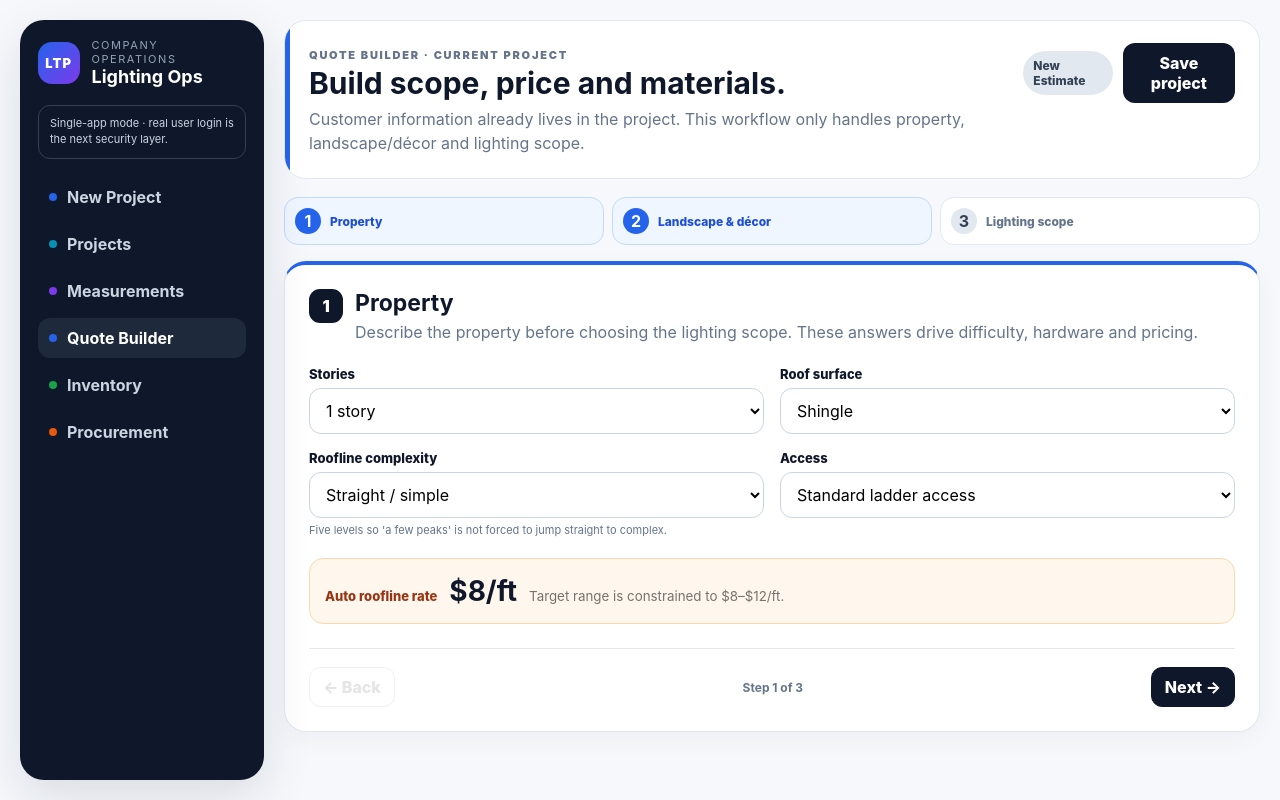
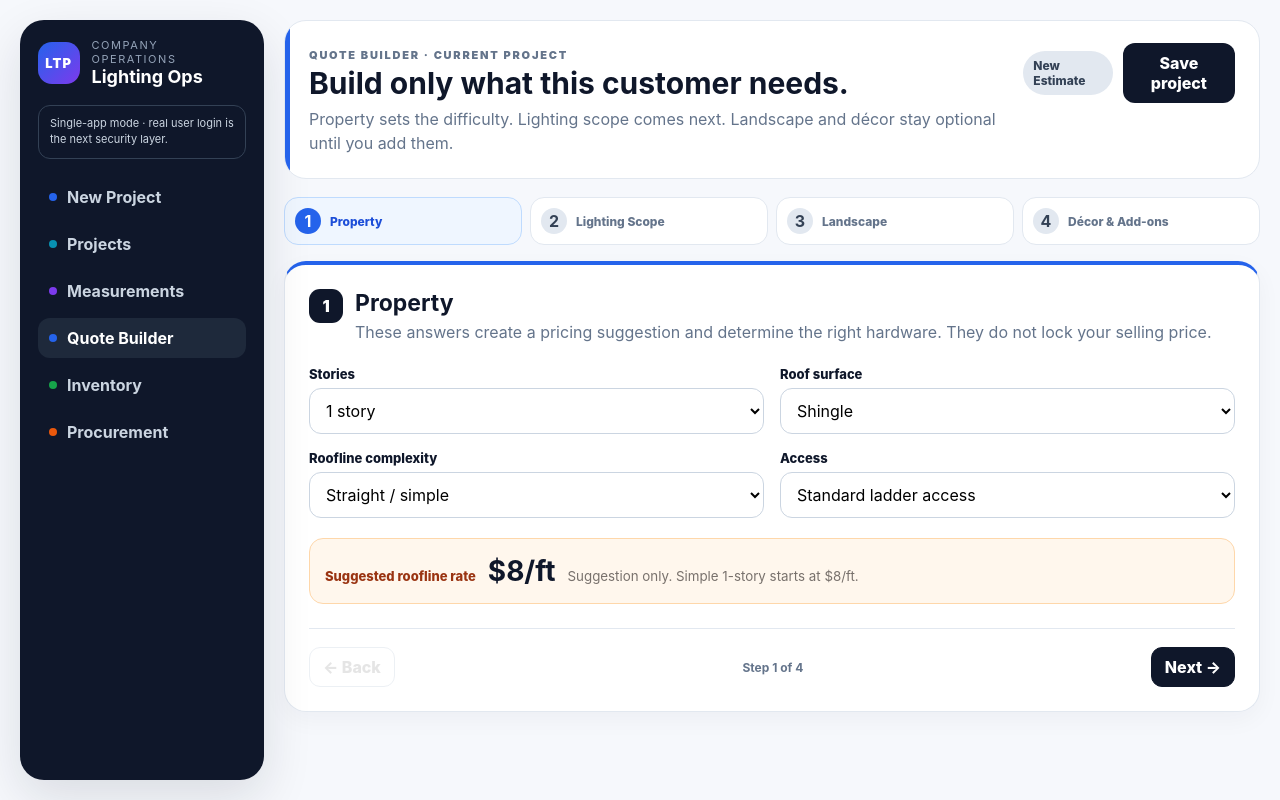
Before and after one commit to lightthepeak-sys/LTP, a React (Vite) app: page / in a window 1280 px wide. Both pictures are taken after a click on the button "Quote Builder". Built offline with nearby package versions, Linux system fonts and the light colour scheme.

Commit message:
Rebuild quote flow with progressive landscape and decor add-ons

```diff
--- a/src/App.tsx
+++ b/src/App.tsx
@@ -3,7 +3,7 @@ import { useEffect, useMemo, useState } from "react";
 type Service = "Christmas" | "Permanent";
 type Status = "New Estimate" | "Quote Approved" | "Quote Not Approved";
 type LandscapeItem = { id:string; type:"Palm"|"Tree"|"Bush"|"Column"; preset:string; count:number; strandsEach:number };
-type DecorItem = { id:string; type:"Wreath"|"Garland"|"Snowflake"|"Tree Drop"; preset:string; count:number; amount:number };
+type DecorItem = { id:string; type:"Wreath"|"Garland"|"Snowflake"|"Tree Drop"|"Ground Stakes"; preset:string; count:number; amount:number };
 type Tab = "new" | "quote" | "measure" | "projects" | "inventory" | "purchasing";
 type POStatus = "Draft" | "Ordered" | "Partially Received" | "Received" | "Cancelled";
 type POLine = { key:string; quantity:number; unitCost:number; received:number };
@@ -18,7 +18,7 @@ type Project = {
   stories:number; roofSurface:string; complexity:string; access:string;
   bushFt:number; bushStrandsOverride:number; palmStrands:number; treeStrands:number; columnStrands:number;
   wreathSize:number; wreathQty:number; garlandFt:number; snowflakes:number; treeDrops:number;
-  permanentFt:number; permanentCoverage:string; permanentRate:number;
+  roofRate:number; permanentFt:number; permanentCoverage:string; permanentRate:number;
   landscapeItems?:LandscapeItem[]; decorItems?:DecorItem[];
 };
 
@@ -89,7 +89,7 @@ const emptyProject=():Project=>({
   stories:1,roofSurface:"Shingle",complexity:"Straight / simple",access:"Standard ladder access",
   bushFt:0,bushStrandsOverride:0,palmStrands:0,treeStrands:0,columnStrands:0,
   wreathSize:48,wreathQty:0,garlandFt:0,snowflakes:0,treeDrops:0,
-  permanentFt:0,permanentCoverage:"Front Only",permanentRate:35,landscapeItems:[],decorItems:[]
+  roofRate:8,permanentFt:0,permanentCoverage:"Front Only",permanentRate:35,landscapeItems:[],decorItems:[]
 });
 
 function loadProjects():Project[]{
@@ -125,6 +125,12 @@ export default function App(){
   const [poLineKey,setPoLineKey]=useState("c9Sun");
   const [poLineQty,setPoLineQty]=useState(500);
   const [poLines,setPoLines]=useState<POLine[]>([]);
+  const [landscapePreset,setLandscapePreset]=useState("Small Palm");
+  const [landscapeCount,setLandscapeCount]=useState(1);
+  const [decorType,setDecorType]=useState<DecorItem["type"]>("Wreath");
+  const [decorPreset,setDecorPreset]=useState("48 in");
+  const [decorCount,setDecorCount]=useState(1);
+  const [decorAmount,setDecorAmount]=useState(9);
 
   useEffect(()=>{localStorage.setItem(STORAGE,JSON.stringify(projects))},[projects]);
   useEffect(()=>{localStorage.setItem(PO_STORAGE,JSON.stringify(purchaseOrders))},[purchaseOrders]);
@@ -135,7 +141,7 @@ export default function App(){
     if(project.service==="Permanent"){
       const sell=project.permanentFt*project.permanentRate;
       const material=0;
-      return {selling:sell,material,gp:sell-material,gm:sell?sell?((sell-material)/sell)*100:0:0,roofRate:0,
+      return {selling:sell,material,gp:sell-material,gm:sell?sell?((sell-material)/sell)*100:0:0,roofRate:0,suggestedRoofRate:0,
         roofBulbs:0,ridgeBulbs:0,groundBulbs:0,bushStrands:0,miniStrands:0};
     }
     let base=project.stories===1?8:project.stories===2?9:10;
@@ -144,7 +150,8 @@ export default function App(){
     if(project.roofSurface==="Metal")base+=.25;
     if(project.access==="Difficult / steep")base+=.5;
     if(project.access==="Special equipment")base+=1;
-    const roofRate=Math.min(12,Math.max(8,base));
+    const suggestedRoofRate=Math.min(12,Math.max(8,base));
+    const roofRate=project.roofRate>0?project.roofRate:8;
     const roofBulbs=Math.ceil((project.roofFt+project.garageFt+project.windowFt)/1.25);
     const ridgeBulbs=Math.ceil(project.ridgeFt/1.25);
     const groundBulbs=Math.ceil(project.groundFt/1.25);
@@ -170,7 +177,7 @@ export default function App(){
       minleonUsed*INV.miniSun.cost+s4Used*INV.s4Mini.cost+
       (decorItems.length?decorItems.filter(i=>i.type==="Wreath").reduce((s,i)=>s+i.count*(i.preset==="48 in"?INV.wreath48.cost:i.preset==="36 in"?85:300),0):project.wreathQty*(project.wreathSize===48?INV.wreath48.cost:project.wreathSize===36?85:300))+
       (decorItems.length?decorItems.filter(i=>i.type==="Garland").reduce((s,i)=>s+Math.ceil(i.amount/9)*INV.garland9.cost,0):Math.ceil(project.garlandFt/9)*INV.garland9.cost);
-    return {selling,material,gp:selling-material,gm:selling?((selling-material)/selling)*100:0,roofRate,roofBulbs,ridgeBulbs,groundBulbs,bushStrands,miniStrands};
+    return {selling,material,gp:selling-material,gm:selling?((selling-material)/selling)*100:0,roofRate,suggestedRoofRate,roofBulbs,ridgeBulbs,groundBulbs,bushStrands,miniStrands};
   },[project]);
 
   const projectUsage=(p:Project)=>{
@@ -264,6 +271,33 @@ export default function App(){
   function openProject(p:Project){setProject(p);setStep(1);setTab("quote")}
   function deleteProject(id:string){setProjects(p=>p.filter(x=>x.id!==id));if(project.id===id)newProject()}
 
+  function addLandscape(){
+    const preset=LANDSCAPE_PRESETS[landscapePreset]; if(!preset||landscapeCount<=0)return;
+    const item:LandscapeItem={id:uid(),type:preset.type,preset:landscapePreset,count:landscapeCount,strandsEach:preset.strands};
+    setProject(p=>({...p,landscapeItems:[...(p.landscapeItems||[]),item],updatedAt:new Date().toISOString()}));
+  }
+  function updateLandscape(id:string,patch:Partial<LandscapeItem>){
+    setProject(p=>({...p,landscapeItems:(p.landscapeItems||[]).map(i=>i.id===id?{...i,...patch}:i),updatedAt:new Date().toISOString()}));
+  }
+  function removeLandscape(id:string){
+    setProject(p=>({...p,landscapeItems:(p.landscapeItems||[]).filter(i=>i.id!==id),updatedAt:new Date().toISOString()}));
+  }
+  function addDecor(){
+    if(decorCount<=0)return;
+    const item:DecorItem={id:uid(),type:decorType,preset:decorPreset,count:decorCount,amount:decorAmount};
+    if(decorType==="Ground Stakes"){
+      setProject(p=>({...p,groundFt:decorAmount,decorItems:[...(p.decorItems||[]).filter(i=>i.type!=="Ground Stakes"),item],updatedAt:new Date().toISOString()}));
+    }else{
+      setProject(p=>({...p,decorItems:[...(p.decorItems||[]),item],updatedAt:new Date().toISOString()}));
+    }
+  }
+  function removeDecor(id:string){
+    setProject(p=>{
+      const old=(p.decorItems||[]).find(i=>i.id===id);
+      return {...p,groundFt:old?.type==="Ground Stakes"?0:p.groundFt,decorItems:(p.decorItems||[]).filter(i=>i.id!==id),updatedAt:new Date().toISOString()};
+    });
+  }
+
   const suppliers=["CLC USA","S4","LGL","Dekra-Lite","Commercial Christmas Supply","Other"];
 
   function addPOLine(){
@@ -331,96 +365,112 @@ export default function App(){
 
       {tab==="quote"&&<section className="page">
         <div className="page-head blue-head">
-          <div><span className="eyebrow">Quote Builder · {project.customer||"Current project"}</span><h1>Build scope, price and materials.</h1><p>Customer information already lives in the project. This workflow only handles property, landscape/décor and lighting scope.</p></div>
+          <div><span className="eyebrow">Quote Builder · {project.customer||"Current project"}</span><h1>Build only what this customer needs.</h1><p>Property sets the difficulty. Lighting scope comes next. Landscape and décor stay optional until you add them.</p></div>
           <div className="head-actions"><span className={"status-pill "+project.status.toLowerCase().replaceAll(" ","-")}>{project.status}</span><button className="primary" onClick={saveProject}>{savedFlash||"Save project"}</button></div>
         </div>
 
-        <div className="stepper three-steps">
+        <div className="stepper four-steps">
           <StepDot n={1} label="Property" active={step===1} done={step>1} onClick={()=>setStep(1)}/>
-          <StepDot n={2} label="Landscape & décor" active={step===1} done={step>2} onClick={()=>setStep(2)}/>
-          <StepDot n={3} label="Lighting scope" active={step===2} done={false} onClick={()=>setStep(3)}/>
+          <StepDot n={2} label="Lighting Scope" active={step===2} done={step>2} onClick={()=>setStep(2)}/>
+          <StepDot n={3} label="Landscape" active={step===3} done={step>3} onClick={()=>setStep(3)}/>
+          <StepDot n={4} label="Décor & Add-ons" active={step===4} done={false} onClick={()=>setStep(4)}/>
         </div>
 
         <div className={"wizard-card step-"+step}>
           {step===1&&<>
-            <div className="section-title"><span>1</span><div><h2>Property</h2><p>Describe the property before choosing the lighting scope. These answers drive difficulty, hardware and pricing.</p></div></div>
+            <div className="section-title"><span>1</span><div><h2>Property</h2><p>These answers create a pricing suggestion and determine the right hardware. They do not lock your selling price.</p></div></div>
             <div className="form-grid two">
               <Field label="Stories"><select className="input" value={project.stories} onChange={e=>set("stories",+e.target.value)}><option value={1}>1 story</option><option value={2}>2 stories</option><option value={3}>3 stories</option></select></Field>
               <Field label="Roof surface"><select className="input" value={project.roofSurface} onChange={e=>set("roofSurface",e.target.value)}><option>Shingle</option><option>Tile</option><option>Metal</option><option>Mixed / Other</option></select></Field>
-              <Field label="Roofline complexity" hint="Five levels so 'a few peaks' is not forced to jump straight to complex."><select className="input" value={project.complexity} onChange={e=>set("complexity",e.target.value)}>{Object.keys(complexityRates).map(x=><option key={x}>{x}</option>)}</select></Field>
+              <Field label="Roofline complexity"><select className="input" value={project.complexity} onChange={e=>set("complexity",e.target.value)}>{Object.keys(complexityRates).map(x=><option key={x}>{x}</option>)}</select></Field>
               <Field label="Access"><select className="input" value={project.access} onChange={e=>set("access",e.target.value)}><option>Standard ladder access</option><option>Difficult / steep</option><option>Special equipment</option></select></Field>
             </div>
-            {project.service==="Christmas"&&<div className="rate-display"><span>Auto roofline rate</span><strong>{money(estimate.roofRate)}/ft</strong><small>Target range is constrained to $8–$12/ft.</small></div>}
+            {project.service==="Christmas"&&<div className="rate-display suggestion-rate"><span>Suggested roofline rate</span><strong>{money(estimate.suggestedRoofRate)}/ft</strong><small>Suggestion only. Simple 1-story starts at $8/ft.</small></div>}
           </>}
 
-          {step===2&&<>
-            <div className="section-title"><span>2</span><div><h2>Landscape & décor</h2><p>Add only what is actually in the design. Use the measurement tool for trees, columns and irregular bushes when needed.</p></div></div>
-            <div className="subgroup green-group">
-              <h3>Mini-light areas</h3>
-              <div className="form-grid four">
-                <Field label="Bush measurement · ft" hint="Quick method: measured feet ÷ 25, always round up."><input className="input" type="number" min="0" value={project.bushFt} onChange={e=>set("bushFt",+e.target.value)}/></Field>
-                <Field label="Bush strands override" hint="Use this when Photo Measure gives a more accurate surface-area result."><input className="input" type="number" min="0" value={project.bushStrandsOverride} onChange={e=>set("bushStrandsOverride",+e.target.value)}/></Field>
-                <Field label="Palm strands"><input className="input" type="number" min="0" value={project.palmStrands} onChange={e=>set("palmStrands",+e.target.value)}/></Field>
-                <Field label="Tree strands"><input className="input" type="number" min="0" value={project.treeStrands} onChange={e=>set("treeStrands",+e.target.value)}/></Field>
-                <Field label="Column / pillar strands"><input className="input" type="number" min="0" value={project.columnStrands} onChange={e=>set("columnStrands",+e.target.value)}/></Field>
+          {step===2&&project.service==="Christmas"&&<>
+            <div className="section-title"><span>2</span><div><h2>Lighting Scope</h2><p>Start with the core lighting. A roofline-only customer can finish this step without seeing every optional product.</p></div></div>
+            <div className="form-grid three">
+              <Field label="Main roofline · ft"><input className="input" type="number" min="0" value={project.roofFt} onChange={e=>set("roofFt",+e.target.value)}/></Field>
+              <Field label="Selling rate · $/ft" hint={"Property suggestion: "+money(estimate.suggestedRoofRate)+"/ft"}><input className="input" type="number" min="0" step=".25" value={project.roofRate} onChange={e=>set("roofRate",+e.target.value)}/></Field>
+              <Field label="C9 color / pattern"><select className="input" value={project.c9Color} onChange={e=>set("c9Color",e.target.value)}>{["Sun Warm White","Pure White","Cool White","Red","Green","Red / Green","Multicolor","Blue","Pink","Purple","Yellow"].map(x=><option key={x}>{x}</option>)}</select></Field>
+            </div>
+            <details className="optional-scope">
+              <summary>+ Add another C9 area</summary>
+              <div className="form-grid three">
+                <Field label="Ridgeline · ft"><input className="input" type="number" min="0" value={project.ridgeFt} onChange={e=>set("ridgeFt",+e.target.value)}/></Field>
+                <Field label="Garage / architectural outline · ft"><input className="input" type="number" min="0" value={project.garageFt} onChange={e=>set("garageFt",+e.target.value)}/></Field>
+                <Field label="Window outline · ft"><input className="input" type="number" min="0" value={project.windowFt} onChange={e=>set("windowFt",+e.target.value)}/></Field>
               </div>
-              <button className="measure-link" onClick={()=>setTab("measure")}>Open Photo Measure for circumference / surface estimates →</button>
-            </div>
-            <div className="subgroup purple-group">
-              <h3>Decor</h3>
-              <div className="form-grid four">
-                <Field label="Wreath size"><select className="input" value={project.wreathSize} onChange={e=>set("wreathSize",+e.target.value)}><option value={36}>36 in</option><option value={48}>48 in</option><option value={60}>60 in</option></select></Field>
-                <Field label="Wreath quantity"><input className="input" type="number" min="0" value={project.wreathQty} onChange={e=>set("wreathQty",+e.target.value)}/></Field>
-                <Field label="Garland · ft"><input className="input" type="number" min="0" value={project.garlandFt} onChange={e=>set("garlandFt",+e.target.value)}/></Field>
-                <Field label="Window snowflakes · qty" hint="Included in scope tracking; selling-price rule still needs to be finalized."><input className="input" type="number" min="0" value={project.snowflakes} onChange={e=>set("snowflakes",+e.target.value)}/></Field>
-                <Field label="Tree hanging drops · qty" hint="Included in scope tracking; selling-price rule still needs to be finalized."><input className="input" type="number" min="0" value={project.treeDrops} onChange={e=>set("treeDrops",+e.target.value)}/></Field>
-              </div>
+            </details>
+            <div className="live-calc blue-strip"><b>{project.roofFt} ft roofline</b> at 15-inch spacing = <b>{Math.ceil(project.roofFt/1.25)} C9 bulbs</b>. Current selling rate: <b>{money(project.roofRate)}/ft</b>.</div>
+          </>}
+
+          {step===2&&project.service==="Permanent"&&<>
+            <div className="section-title"><span>2</span><div><h2>Permanent Lighting Scope</h2><p>Exact footage only. No automatic cut or waste allowance.</p></div></div>
+            <div className="form-grid three">
+              <Field label="Measured footage"><input className="input" type="number" min="0" value={project.permanentFt} onChange={e=>set("permanentFt",+e.target.value)}/></Field>
+              <Field label="Coverage"><select className="input" value={project.permanentCoverage} onChange={e=>set("permanentCoverage",e.target.value)}><option>Front Only</option><option>Front & Sides</option><option>All Around</option></select></Field>
+              <Field label="Selling rate · $/ft"><input className="input" type="number" min="0" step=".5" value={project.permanentRate} onChange={e=>set("permanentRate",+e.target.value)}/></Field>
             </div>
           </>}
 
-          {step===3&&project.service==="Christmas"&&<>
-            <div className="section-title"><span>3</span><div><h2>Lighting scope</h2><p>Enter the final lighting measurements for this project. Use Google Earth first and Photo Measure only where it adds accuracy.</p></div></div>
-            <div className="form-grid three">
-              <Field label="Main roofline · ft"><input className="input" type="number" min="0" value={project.roofFt} onChange={e=>set("roofFt",+e.target.value)}/></Field>
-              <Field label="Ridgeline · ft"><input className="input" type="number" min="0" value={project.ridgeFt} onChange={e=>set("ridgeFt",+e.target.value)}/></Field>
-              <Field label="Ground-stake line · ft" hint="Automatically burns down Traditional Warm C9 inventory."><input className="input" type="number" min="0" value={project.groundFt} onChange={e=>set("groundFt",+e.target.value)}/></Field>
-              <Field label="Garage / architectural outline · ft"><input className="input" type="number" min="0" value={project.garageFt} onChange={e=>set("garageFt",+e.target.value)}/></Field>
-              <Field label="Window outline · ft"><input className="input" type="number" min="0" value={project.windowFt} onChange={e=>set("windowFt",+e.target.value)}/></Field>
-              <Field label="C9 color / pattern"><select className="input" value={project.c9Color} onChange={e=>set("c9Color",e.target.value)}>{["Sun Warm White","Pure White","Cool White","Red","Green","Red / Green","Multicolor","Blue","Pink","Purple","Yellow"].map(x=><option key={x}>{x}</option>)}</select></Field>
+          {step===3&&<>
+            <div className="section-title"><span>3</span><div><h2>Landscape</h2><p>Nothing appears here unless you add it. Presets auto-calculate mini strands and remain editable.</p></div></div>
+            <div className="add-item-row">
+              <Field label="Add landscape item"><select className="input" value={landscapePreset} onChange={e=>setLandscapePreset(e.target.value)}>{Object.keys(LANDSCAPE_PRESETS).map(x=><option key={x}>{x}</option>)}</select></Field>
+              <Field label="Quantity"><input className="input" type="number" min="1" value={landscapeCount} onChange={e=>setLandscapeCount(+e.target.value)}/></Field>
+              <button className="primary" onClick={addLandscape}>Add</button>
             </div>
-            <div className="live-calc blue-strip"><b>{project.roofFt} ft roofline</b> at 15-inch spacing = <b>{Math.ceil(project.roofFt/1.25)} bulbs</b>. Ridgeline and outline footage are calculated separately, not hidden inside the roofline number.</div>
+            <div className="selected-items">
+              {(project.landscapeItems||[]).length===0?<div className="quiet-empty">No landscape lighting added.</div>:(project.landscapeItems||[]).map(item=><article className="selected-item" key={item.id}>
+                <div><small>{item.type}</small><h3>{item.preset}</h3></div>
+                <Field label="Qty"><input className="input" type="number" min="1" value={item.count} onChange={e=>updateLandscape(item.id,{count:+e.target.value})}/></Field>
+                <Field label="Strands each"><input className="input" type="number" min="0" value={item.strandsEach} onChange={e=>updateLandscape(item.id,{strandsEach:+e.target.value})}/></Field>
+                <b>{item.count*item.strandsEach} strands</b>
+                <button className="danger-link" onClick={()=>removeLandscape(item.id)}>Remove</button>
+              </article>)}
+            </div>
+            <button className="measure-link" onClick={()=>setTab("measure")}>Need a more accurate tree/column/bush measurement? Open Measurements →</button>
+          </>}
+
+          {step===4&&<>
+            <div className="section-title"><span>4</span><div><h2>Décor & Add-ons</h2><p>Add only what the customer wants. A roofline-only job can leave this completely empty.</p></div></div>
+            <div className="add-item-row decor-add-row">
+              <Field label="Add-on"><select className="input" value={decorType} onChange={e=>{const t=e.target.value as DecorItem["type"];setDecorType(t);if(t==="Wreath")setDecorPreset("48 in");if(t==="Garland")setDecorAmount(9);if(t==="Ground Stakes")setDecorAmount(25)}}><option>Wreath</option><option>Garland</option><option>Snowflake</option><option>Tree Drop</option><option>Ground Stakes</option></select></Field>
+              {decorType==="Wreath"&&<Field label="Size"><select className="input" value={decorPreset} onChange={e=>setDecorPreset(e.target.value)}><option>36 in</option><option>48 in</option><option>60 in</option></select></Field>}
+              {(decorType==="Garland"||decorType==="Ground Stakes")&&<Field label={decorType==="Garland"?"Length · ft":"Length · ft"}><input className="input" type="number" min="0" value={decorAmount} onChange={e=>setDecorAmount(+e.target.value)}/></Field>}
+              {!(decorType==="Garland"||decorType==="Ground Stakes")&&<Field label="Quantity"><input className="input" type="number" min="1" value={decorCount} onChange={e=>setDecorCount(+e.target.value)}/></Field>}
+              <button className="primary" onClick={addDecor}>Add</button>
+            </div>
+            <div className="selected-items">
+              {(project.decorItems||[]).length===0?<div className="quiet-empty">No décor or add-ons added.</div>:(project.decorItems||[]).map(item=><article className="selected-item decor-item" key={item.id}>
+                <div><small>{item.type}</small><h3>{item.type==="Wreath"?item.preset:item.type}</h3></div>
+                <b>{item.type==="Garland"||item.type==="Ground Stakes"?item.amount+" ft":item.count+" ×"}</b>
+                <button className="danger-link" onClick={()=>removeDecor(item.id)}>Remove</button>
+              </article>)}
+            </div>
+
             <div className="quote-summary-inline">
               <Metric label="Suggested pre-tax price" value={money(estimate.selling)} tone="blue"/>
+              <Metric label={"Estimated tax "+(project.taxRate||0).toFixed(1)+"%"} value={money(estimate.selling*(project.taxRate||0)/100)} tone="orange"/>
               <Metric label="Material cost" value={money(estimate.material)} tone="purple"/>
               <Metric label="Gross profit" value={money(estimate.gp)} tone="green"/>
               <Metric label="Gross margin" value={estimate.gm.toFixed(1)+"%"} tone="green"/>
+              <Metric label="Inventory shortages" value={String(shortages.length)} tone={shortages.length?"red":"green"}/>
             </div>
             {shortages.length>0&&<div className="warning-box red-box"><b>Inventory shortage:</b> {shortages.map(([k,u])=>INV[k]?.name+" ("+qty(u-availability(k).available)+" short)").join(", ")}</div>}
             <div className="review-actions"><button className="primary" onClick={saveProject}>{savedFlash||"Save project"}</button></div>
-          </>}
-
-          {step===3&&project.service==="Permanent"&&<>
-            <div className="section-title"><span>3</span><div><h2>Permanent lighting scope</h2><p>Permanent inventory uses exact footage. No automatic cut or waste allowance.</p></div></div>
-            <div className="form-grid three">
-              <Field label="Measured footage"><input className="input" type="number" min="0" value={project.permanentFt} onChange={e=>set("permanentFt",+e.target.value)}/></Field>
-              <Field label="Coverage"><select className="input" value={project.permanentCoverage} onChange={e=>set("permanentCoverage",e.target.value)}><option>Front Only</option><option>Front & Sides</option><option>All Around</option></select></Field>
-              <Field label="Selling rate · $/ft" hint="Owner/company setting; current working value."><input className="input" type="number" min="0" step=".5" value={project.permanentRate} onChange={e=>set("permanentRate",+e.target.value)}/></Field>
+            <div className="inline-jobber">
+              <div className="inline-jobber-head"><div><span className="eyebrow">Jobber note</span><h3>Ready to paste</h3></div><button onClick={()=>navigator.clipboard.writeText(handoff)}>Copy note</button></div>
+              <textarea className="handoff compact" readOnly value={handoff} rows={12}/>
             </div>
-            <div className="live-calc blue-strip"><b>{project.permanentFt} ft required</b> against <b>200 ft current permanent inventory</b>. No waste deduction.</div>
-            <div className="quote-summary-inline">
-              <Metric label="Suggested pre-tax price" value={money(estimate.selling)} tone="blue"/>
-              <Metric label="Material cost" value={money(estimate.material)} tone="purple"/>
-              <Metric label="Gross profit" value={money(estimate.gp)} tone="green"/>
-              <Metric label="Gross margin" value={estimate.gm.toFixed(1)+"%"} tone="green"/>
-            </div>
-            {shortages.length>0&&<div className="warning-box red-box"><b>Inventory shortage:</b> {shortages.map(([k,u])=>INV[k]?.name+" ("+qty(u-availability(k).available)+" short)").join(", ")}</div>}
-            <div className="review-actions"><button className="primary" onClick={saveProject}>{savedFlash||"Save project"}</button></div>
           </>}
 
           <div className="wizard-actions">
             <button disabled={step===1} onClick={()=>setStep(s=>Math.max(1,s-1))}>← Back</button>
-            <span>Step {step} of 3</span>
-            <button className="primary" disabled={step===3} onClick={()=>setStep(s=>Math.min(3,s+1))}>Next →</button>
+            <span>Step {step} of 4</span>
+            <button className="primary" disabled={step===4} onClick={()=>setStep(s=>Math.min(4,s+1))}>Next →</button>
           </div>
         </div>
       </section>}
```
